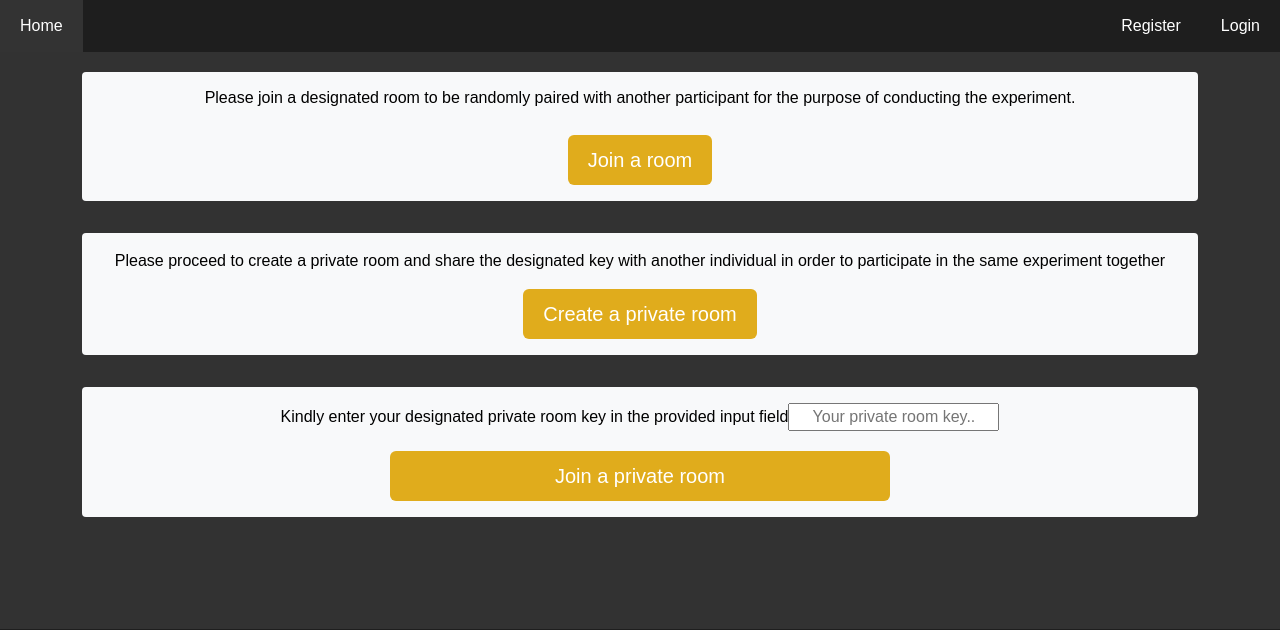
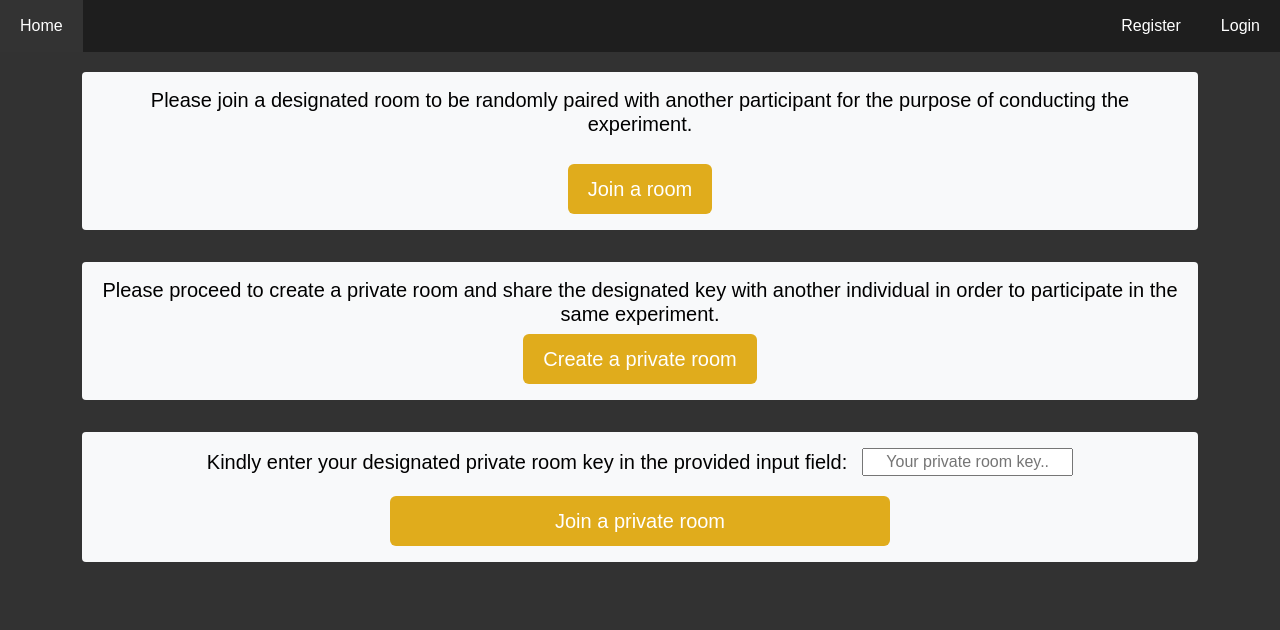
Before and after one commit to 12calert/Experiment.io, a Django app: page /1/all_rooms/ in a window 1280 px wide. Shown: the top 630 px of the page. Run offline with Django 3.2, Linux system fonts and the light colour scheme; some libraries are stand-ins or nearby versions.

Commit message:
front end changes

```diff
--- a/templates/all_rooms.html
+++ b/templates/all_rooms.html
@@ -7,13 +7,16 @@
 <script src="https://maxcdn.bootstrapcdn.com/bootstrap/4.5.2/js/bootstrap.min.js"></script>
 <style>
 
+    .input-box-container {
+        padding-left: 15px; /* left padding */
+    }
+
     .footer-distributed {
-
         width: 100%;
-
         margin-left: auto;
         margin-right: auto;
-      }
+    }
+
     .input-container {
     display: flex;
     align-items: center;
@@ -110,7 +113,7 @@
                     {% csrf_token %}
                 </form>
                 <div class="form-group">
-                    <h6>Please join a designated room to be randomly paired with another participant for the purpose of conducting the experiment.</h6>
+                    <h5>Please join a designated room to be randomly paired with another participant for the purpose of conducting the experiment.</h5>
                 </div>
                 <div>
                     <button class="btn btn-primary all_rooms_button" type="button" onclick="showTermsAndConditions('join'); return false;">Join a room</button>
@@ -124,7 +127,7 @@
         <div class="col-12">
             <div class="rooms-card">
                 <div>
-                    <p>Please proceed to create a private room and share the designated key with another individual in order to participate in the same experiment together</p>
+                    <h5>Please proceed to create a private room and share the designated key with another individual in order to participate in the same experiment.</h5>
                 </div>
                 <form id="private-form" name="Private" action="actionUrl" method="POST" style="display:none;">
                     {% csrf_token %}
@@ -145,9 +148,11 @@
                 <form id="private-room-form" action="join_private_room/" method="POST">
                     {% csrf_token %}
                     <div class="form-group d-flex align-items-center">
-                        <p class="mb-0 mr-2">Kindly enter your designated private room key in the provided input field</p>
-                        <input type="text" id="unique_room_box2" name="unique_room_box" placeholder="Your private room key.." class="mr-2">
-                    </div>
+                        <h5 class="mb-0 mr-2">Kindly enter your designated private room key in the provided input field:</h5>
+                        <div class="input-box-container">
+                            <input type="text" id="unique_room_box2" name="unique_room_box" placeholder="Your private room key.." class="mr-2">
+                          </div>
+                        </div>
                     <button class="btn btn-primary all_rooms_button" type="button" onclick="showTermsAndConditions('private_room_key');">Join a private room</button>
             </div>
             </form>
```
